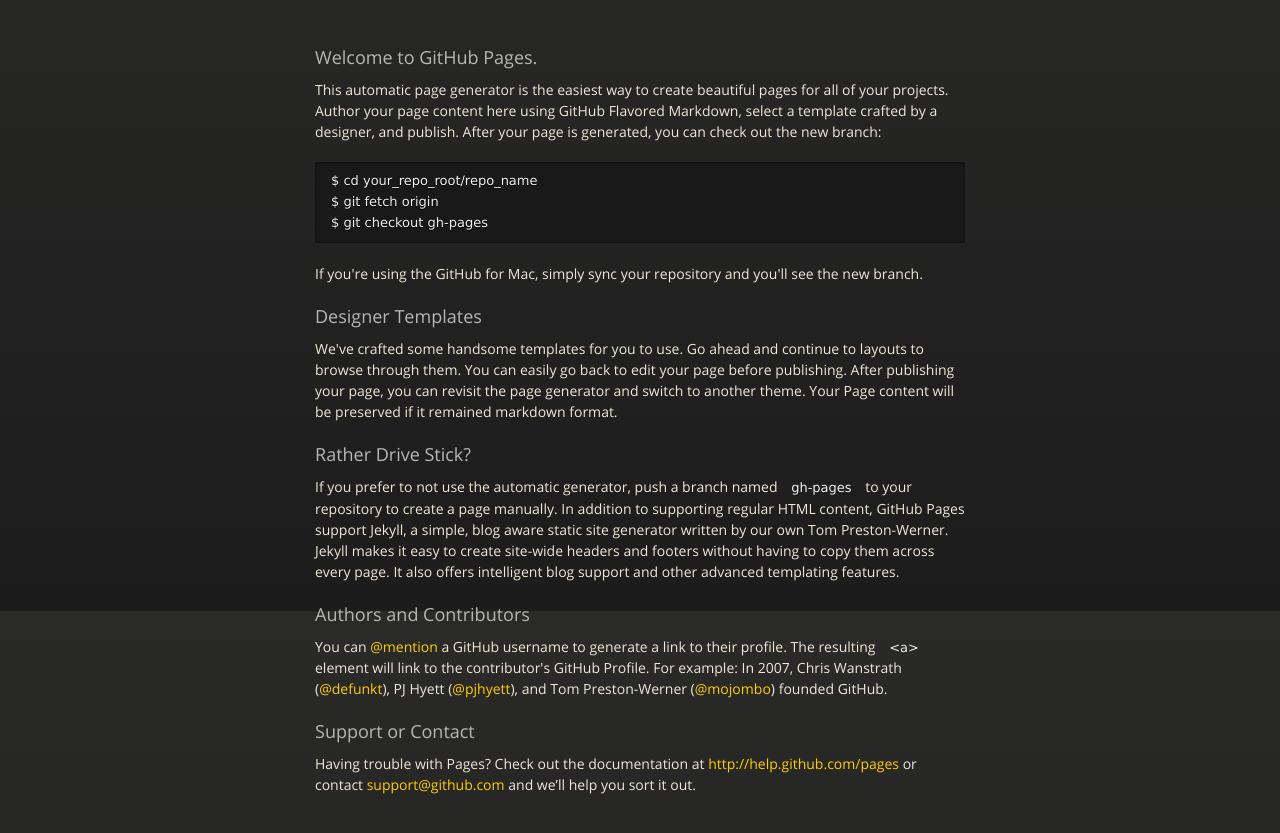
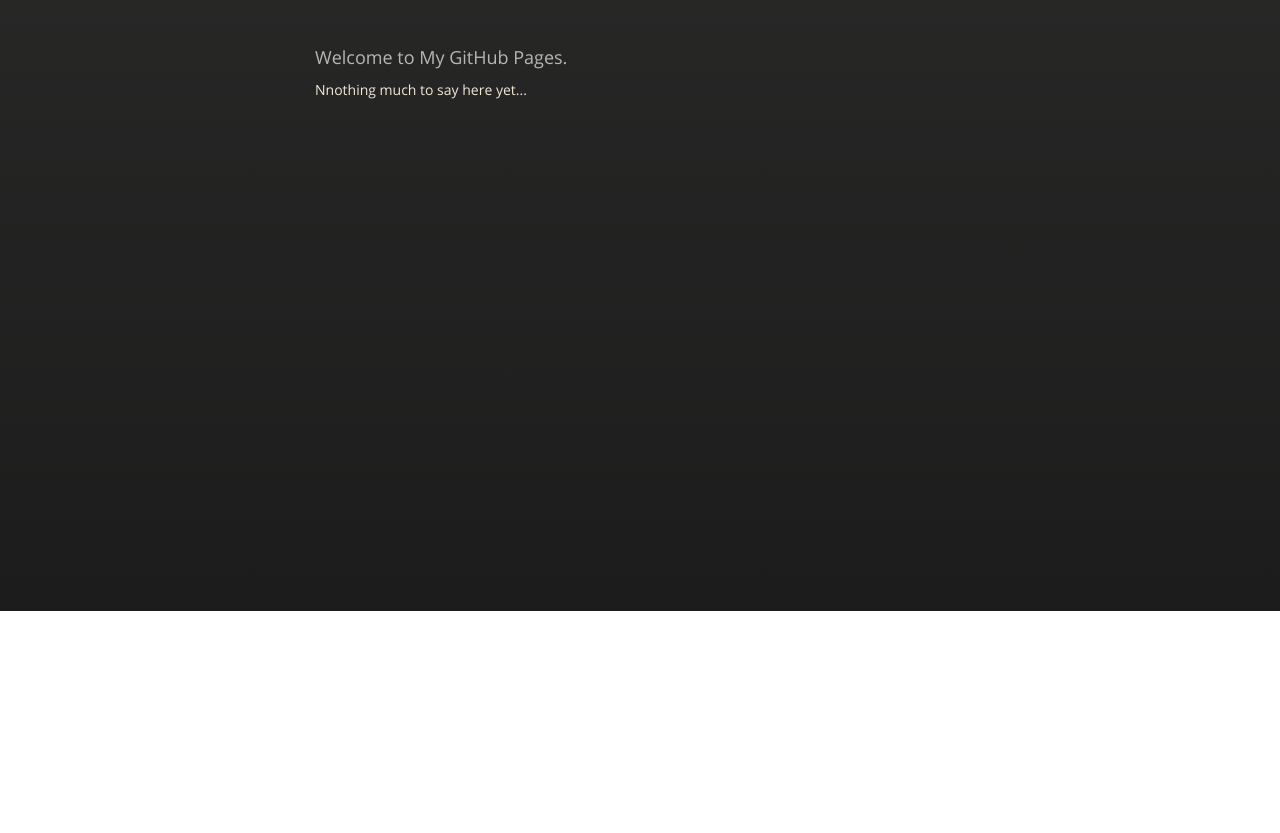
Before and after one commit to vainolo/vainolo.github.com, a plain HTML site: page index.html in a window 1280 px wide. Shown: the part 189-1022 px from the top of the page. After the commit the page ends 800 px from the top, so only its background shows below. Drawn offline with nearby package versions, Linux system fonts and the light colour scheme.

Commit message:
Modified default github template

```diff
--- a/index.html
+++ b/index.html
@@ -35,35 +35,11 @@
           <span class="credits right">Hosted on GitHub Pages &mdash; Theme by <a href="http://twitter.com/#!/michigangraham">mattgraham</a></span>
         </div>
 
-        <h3>Welcome to GitHub Pages.</h3>
+        <h3>Welcome to My GitHub Pages.</h3>
 
-<p>This automatic page generator is the easiest way to create beautiful pages for all of your projects. Author your page content here using GitHub Flavored Markdown, select a template crafted by a designer, and publish. After your page is generated, you can check out the new branch:</p>
+<p>Nnothing much to say here yet...</p>
 
-<pre><code>$ cd your_repo_root/repo_name
-$ git fetch origin
-$ git checkout gh-pages
-</code></pre>
 
-<p>If you're using the GitHub for Mac, simply sync your repository and you'll see the new branch.</p>
-
-<h3>Designer Templates</h3>
-
-<p>We've crafted some handsome templates for you to use. Go ahead and continue to layouts to browse through them. You can easily go back to edit your page before publishing. After publishing your page, you can revisit the page generator and switch to another theme. Your Page content will be preserved if it remained markdown format.</p>
-
-<h3>Rather Drive Stick?</h3>
-
-<p>If you prefer to not use the automatic generator, push a branch named <code>gh-pages</code> to your repository to create a page manually. In addition to supporting regular HTML content, GitHub Pages support Jekyll, a simple, blog aware static site generator written by our own Tom Preston-Werner. Jekyll makes it easy to create site-wide headers and footers without having to copy them across every page. It also offers intelligent blog support and other advanced templating features.</p>
-
-<h3>Authors and Contributors</h3>
-
-<p>You can <a href="https://github.com/blog/821" class="user-mention">@mention</a> a GitHub username to generate a link to their profile. The resulting <code>&lt;a&gt;</code> element will link to the contributor's GitHub Profile. For example: In 2007, Chris Wanstrath (<a href="https://github.com/defunkt" class="user-mention">@defunkt</a>), PJ Hyett (<a href="https://github.com/pjhyett" class="user-mention">@pjhyett</a>), and Tom Preston-Werner (<a href="https://github.com/mojombo" class="user-mention">@mojombo</a>) founded GitHub.</p>
-
-<h3>Support or Contact</h3>
-
-<p>Having trouble with Pages? Check out the documentation at <a href="http://help.github.com/pages">http://help.github.com/pages</a> or contact <a href="mailto:support@github.com">support@github.com</a> and we’ll help you sort it out.</p>
-      </section>
-
-    </div>
     <!--[if !IE]><script>fixScale(document);</script><![endif]-->
               <script type="text/javascript">
             var gaJsHost = (("https:" == document.location.protocol) ? "https://ssl." : "http://www.");
```
